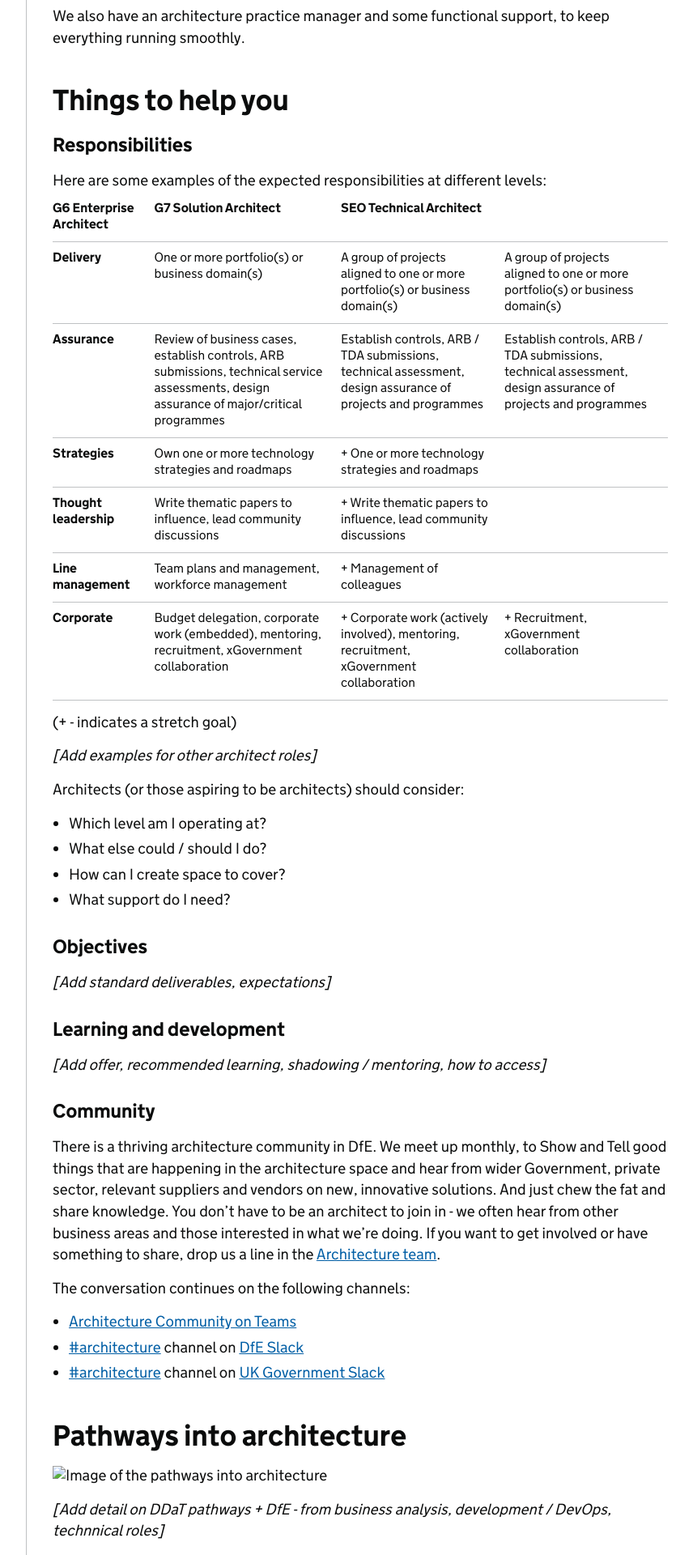
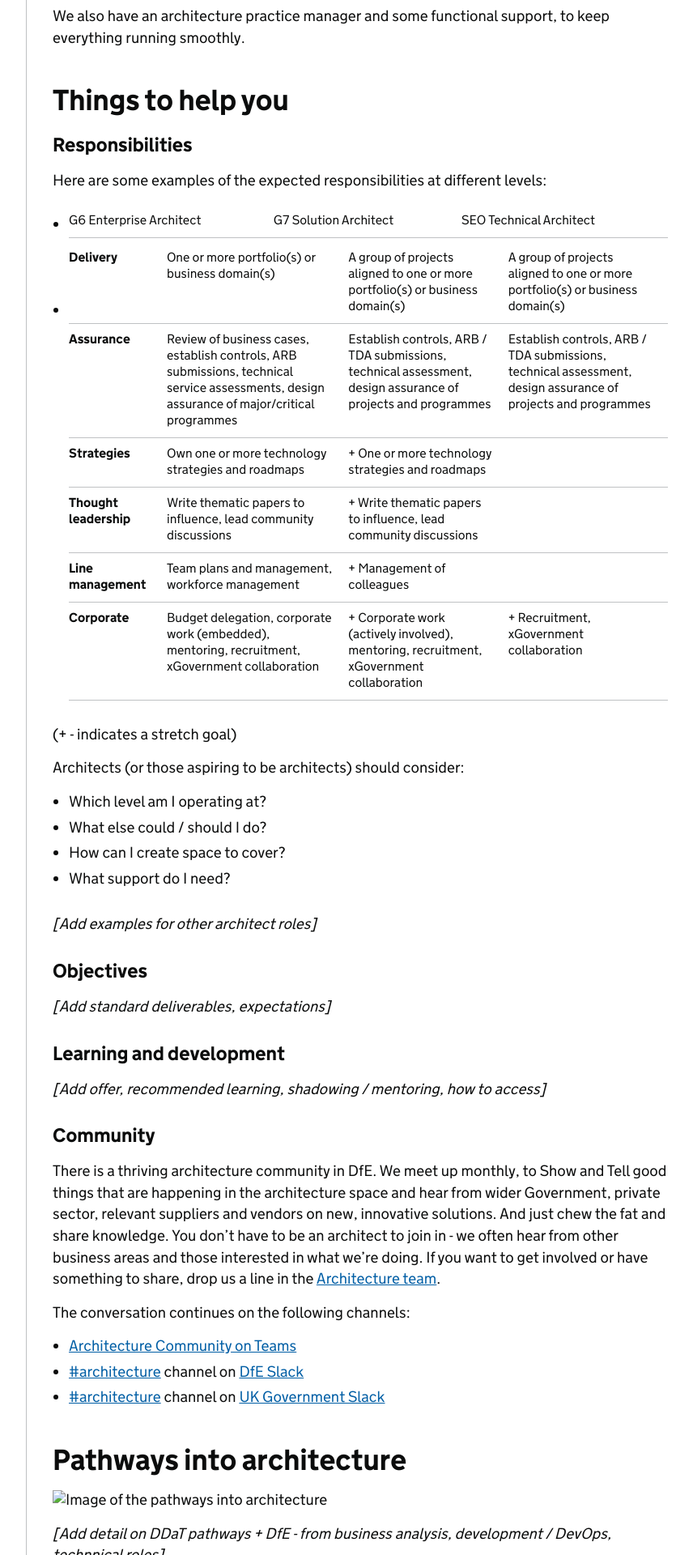
Before and after one commit to DFE-Digital/architecture, a Jekyll site: the page built from capability/architecture-capability-framework.md, in a window 1280 px wide. Shown: the part 2075-3995 px from the top of the page at 81% size, without its empty margins (298-1154 px from the left). Built offline with Jekyll 4.4.1, drawn with Linux system fonts in a browser that asks for light colours; our own code applies the rules of GitHub Pages for plain Markdown files.

```diff
--- a/capability/architecture-capability-framework.md
+++ b/capability/architecture-capability-framework.md
@@ -61,7 +61,7 @@ We also have an architecture practice manager and some functional support, to ke
 ### Responsibilities
 Here are some examples of the expected responsibilities at different levels:
 
- | G6 Enterprise Architect | G7 Solution Architect | SEO Technical Architect
+- | G6 Enterprise Architect | G7 Solution Architect | SEO Technical Architect
 - | - | - | -
 __Delivery__ | One or more portfolio(s) or business domain(s) | A group of projects aligned to one or more portfolio(s) or business domain(s) | A group of projects aligned to one or more portfolio(s) or business domain(s)
 __Assurance__ | Review of business cases, establish controls, ARB submissions, technical service assessments, design assurance of major/critical programmes | Establish controls, ARB / TDA submissions, technical assessment, design assurance of projects and programmes | Establish controls, ARB / TDA submissions, technical assessment, design assurance of projects and programmes
@@ -72,14 +72,14 @@ __Corporate__ | Budget delegation, corporate work (embedded), mentoring, recruit
 
 (+ - indicates a stretch goal)
 
-*[Add examples for other architect roles]*
-
 Architects (or those aspiring to be architects) should consider:
 
 - Which level am I operating at?
 - What else could / should I do?
 - How can I create space to cover?
 - What support do I need?
+
+*[Add examples for other architect roles]*
 
 ### Objectives
 *[Add standard deliverables, expectations]*
```
